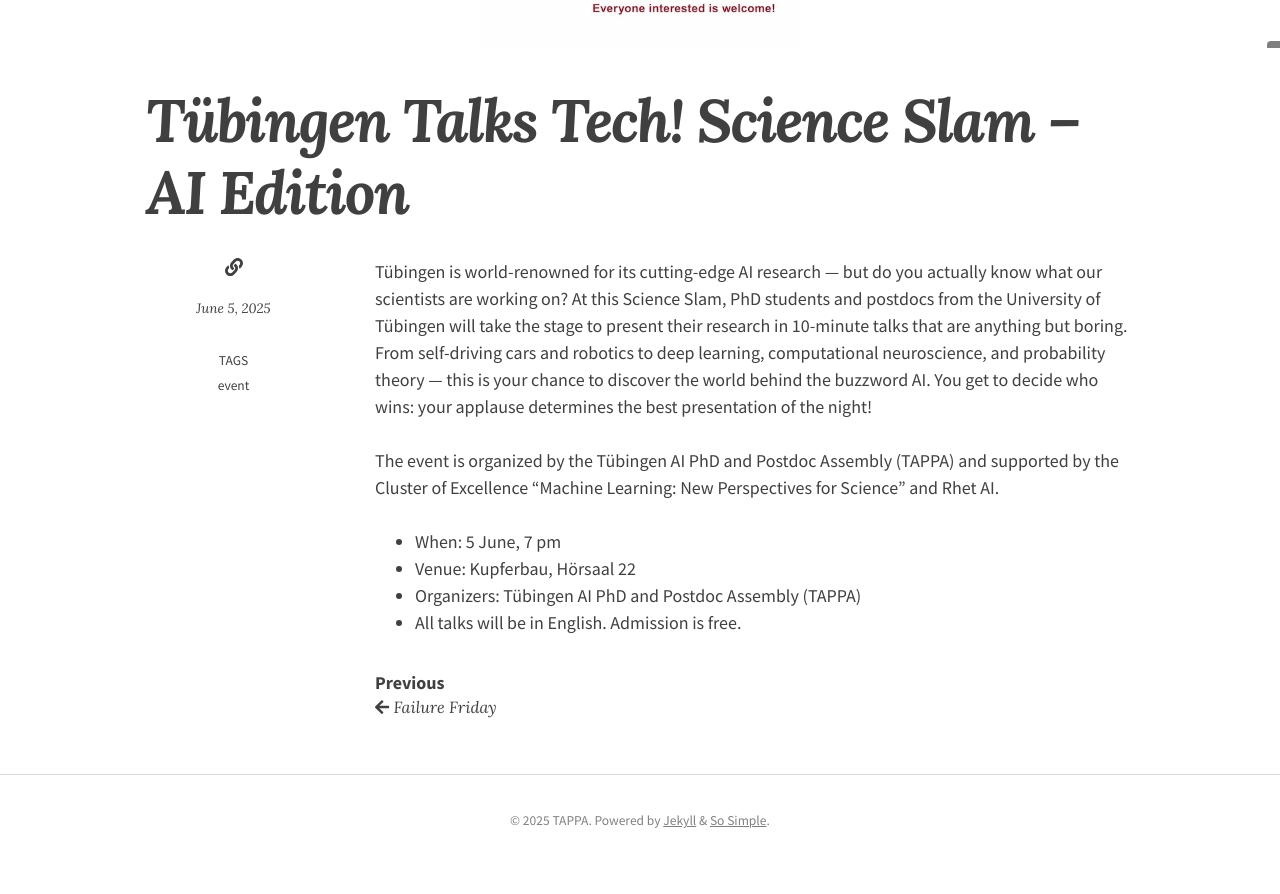
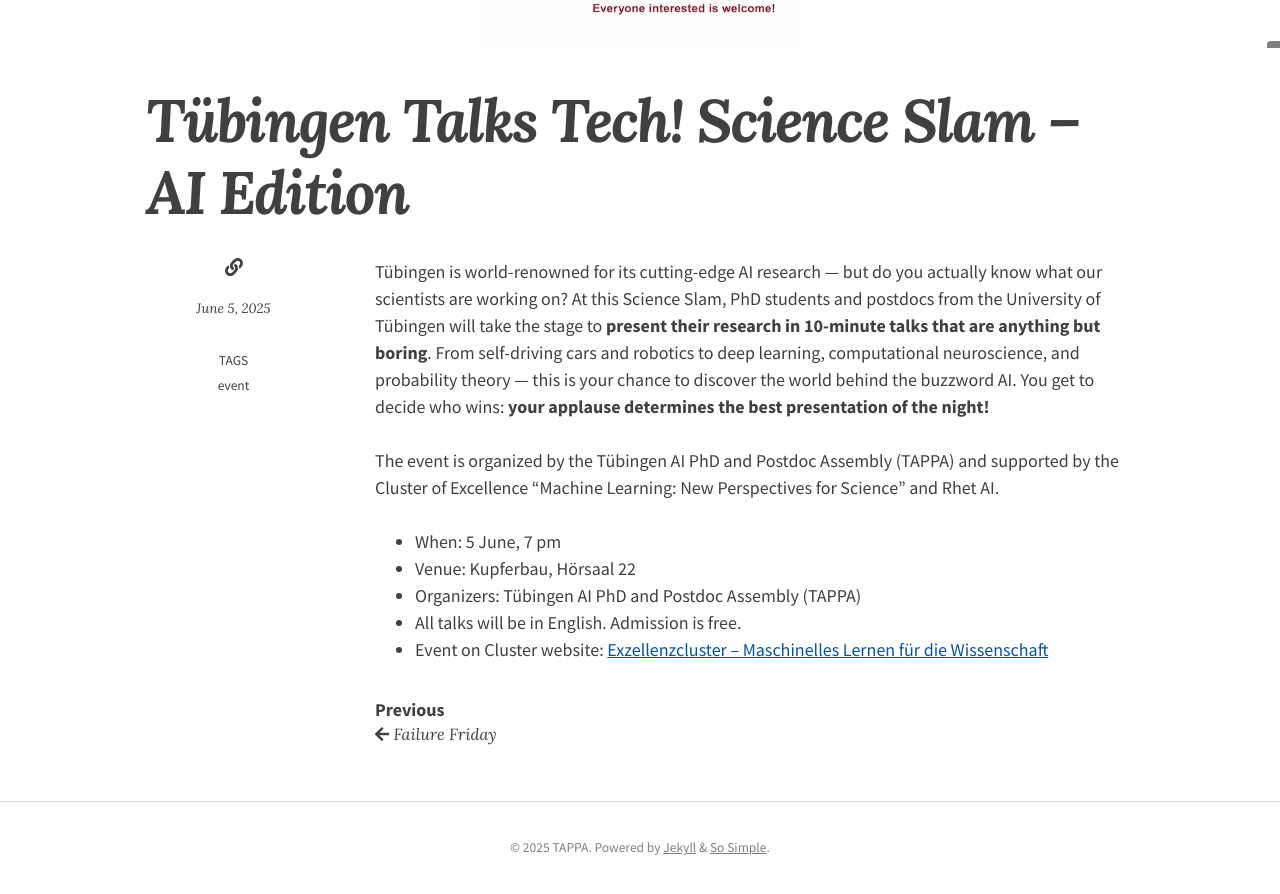
Before and after one commit to tappa-org/tappa-org.github.io, a Jekyll site: the page built from _posts/2025-06-05-science-slam.md, in a window 1280 px wide and 900 px high, scrolled down 548 px. Shown: the top 894 px of the window. Built offline with Jekyll 4.4.1, drawn with Linux system fonts in a browser that asks for light colours; nearby versions of some CDN libraries.

Commit message:
text edits to science slam event

```diff
--- a/_posts/2025-06-05-science-slam.md
+++ b/_posts/2025-06-05-science-slam.md
@@ -12,7 +12,7 @@ image:
 ---
 
 Tübingen is world-renowned for its cutting-edge AI research — but do you actually know what our scientists are working on?
-At this Science Slam, PhD students and postdocs from the University of Tübingen will take the stage to present their research in 10-minute talks that are anything but boring. From self-driving cars and robotics to deep learning, computational neuroscience, and probability theory — this is your chance to discover the world behind the buzzword AI. You get to decide who wins: your applause determines the best presentation of the night!
+At this Science Slam, PhD students and postdocs from the University of Tübingen will take the stage to **present their research in 10-minute talks that are anything but boring**. From self-driving cars and robotics to deep learning, computational neuroscience, and probability theory — this is your chance to discover the world behind the buzzword AI. You get to decide who wins: **your applause determines the best presentation of the night!**
 
 The event is organized by the Tübingen AI PhD and Postdoc Assembly (TAPPA) and supported by the Cluster of Excellence "Machine Learning: New Perspectives for Science" and Rhet AI.
 
@@ -20,3 +20,4 @@ The event is organized by the Tübingen AI PhD and Postdoc Assembly (TAPPA) and
 - Venue: Kupferbau, Hörsaal 22
 - Organizers: Tübingen AI PhD and Postdoc Assembly (TAPPA)
 - All talks will be in English. Admission is free.
+- Event on Cluster website: [Exzellenzcluster – Maschinelles Lernen für die Wissenschaft](https://uni-tuebingen.de/forschung/forschungsschwerpunkte/exzellenzcluster-maschinelles-lernen/veranstaltungen/veranstaltungen/#c2270007)
```
